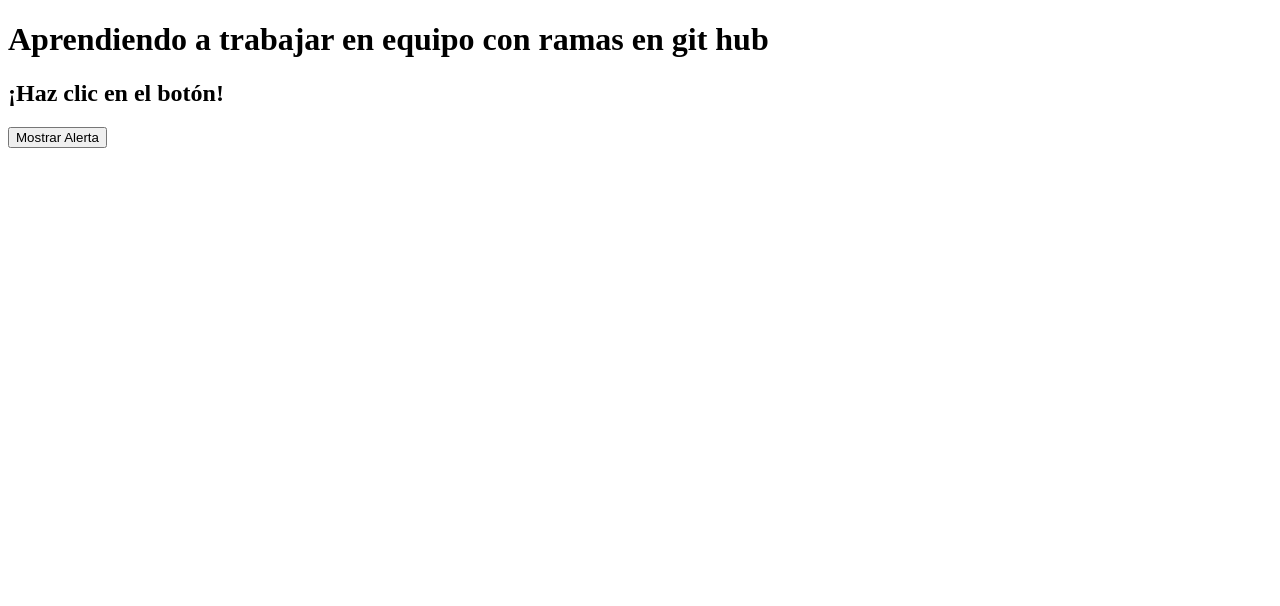
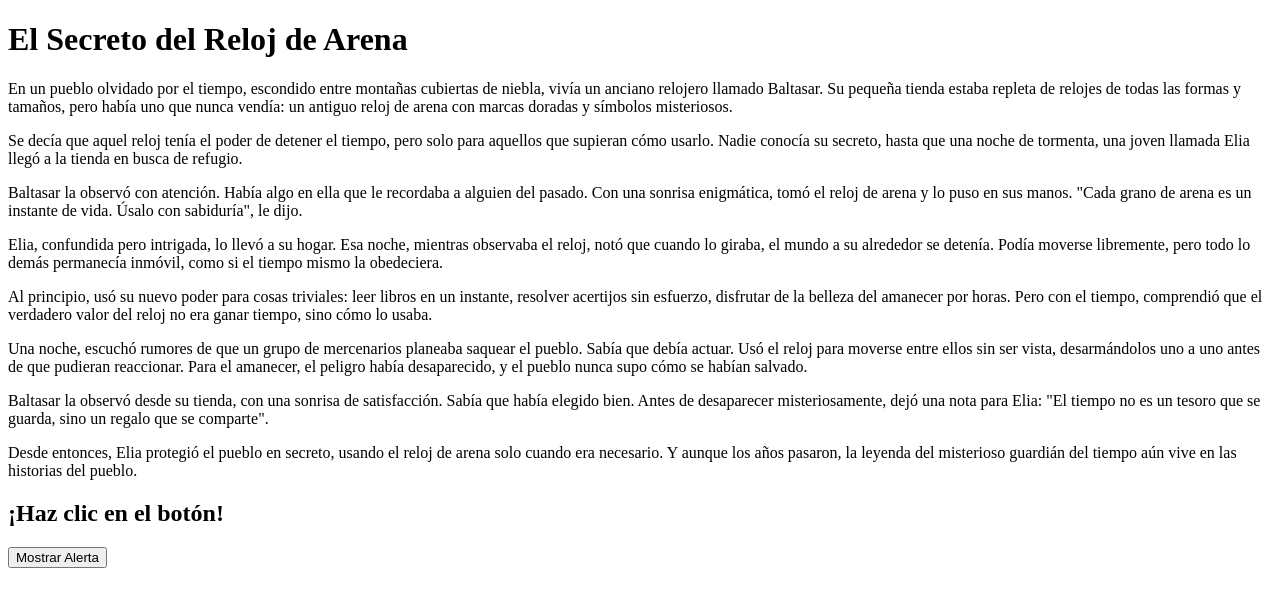
Before and after one commit to RCandres19/GitHub21032025, a plain HTML site: page index.html in a window 1280 px wide. Drawn offline with Linux system fonts and the light colour scheme.

Commit message:
Nuevo cuento de arenas

```diff
--- a/index.html
+++ b/index.html
@@ -7,7 +7,25 @@
 </head>
 <body>
 
-    <h1><b>Aprendiendo a trabajar en equipo con ramas en git hub</b></h1>
+    <h1>El Secreto del Reloj de Arena</h1>
+
+    <p>En un pueblo olvidado por el tiempo, escondido entre montañas cubiertas de niebla, vivía un anciano relojero llamado Baltasar. Su pequeña tienda estaba repleta de relojes de todas las formas y tamaños, pero había uno que nunca vendía: un antiguo reloj de arena con marcas doradas y símbolos misteriosos.</p>
+
+    <p>Se decía que aquel reloj tenía el poder de detener el tiempo, pero solo para aquellos que supieran cómo usarlo. Nadie conocía su secreto, hasta que una noche de tormenta, una joven llamada Elia llegó a la tienda en busca de refugio.</p>
+
+    <p>Baltasar la observó con atención. Había algo en ella que le recordaba a alguien del pasado. Con una sonrisa enigmática, tomó el reloj de arena y lo puso en sus manos. "Cada grano de arena es un instante de vida. Úsalo con sabiduría", le dijo.</p>
+
+    <p>Elia, confundida pero intrigada, lo llevó a su hogar. Esa noche, mientras observaba el reloj, notó que cuando lo giraba, el mundo a su alrededor se detenía. Podía moverse libremente, pero todo lo demás permanecía inmóvil, como si el tiempo mismo la obedeciera.</p>
+
+    <p>Al principio, usó su nuevo poder para cosas triviales: leer libros en un instante, resolver acertijos sin esfuerzo, disfrutar de la belleza del amanecer por horas. Pero con el tiempo, comprendió que el verdadero valor del reloj no era ganar tiempo, sino cómo lo usaba.</p>
+
+    <p>Una noche, escuchó rumores de que un grupo de mercenarios planeaba saquear el pueblo. Sabía que debía actuar. Usó el reloj para moverse entre ellos sin ser vista, desarmándolos uno a uno antes de que pudieran reaccionar. Para el amanecer, el peligro había desaparecido, y el pueblo nunca supo cómo se habían salvado.</p>
+
+    <p>Baltasar la observó desde su tienda, con una sonrisa de satisfacción. Sabía que había elegido bien. Antes de desaparecer misteriosamente, dejó una nota para Elia: "El tiempo no es un tesoro que se guarda, sino un regalo que se comparte".</p>
+
+    <p>Desde entonces, Elia protegió el pueblo en secreto, usando el reloj de arena solo cuando era necesario. Y aunque los años pasaron, la leyenda del misterioso guardián del tiempo aún vive en las historias del pueblo.</p>
+
+
 
     <h2>¡Haz clic en el botón!</h2>
     <button onclick="mostrarAlerta()">Mostrar Alerta</button>
```
